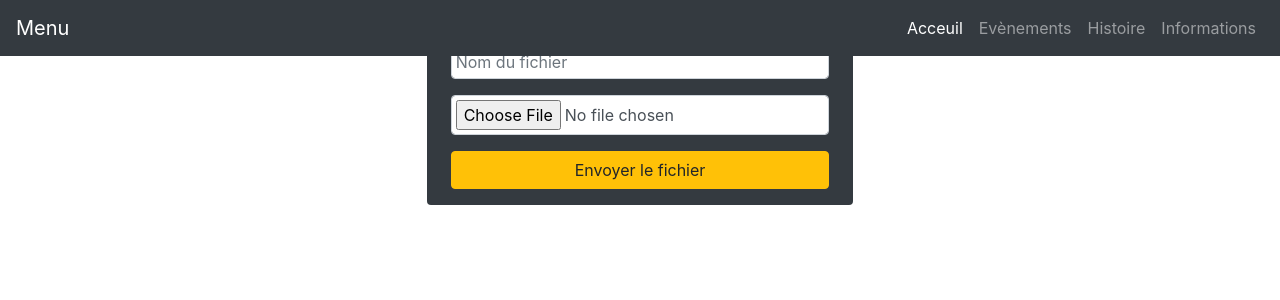
After one commit to SophieMurat/taekwondo, a PHP site: template view/inscriptionFilesView.php in a window 1280 px wide. The commit adds this page. Shown: the top 300 px of the page. Run offline with PHP 8.4, Linux system fonts and the light colour scheme; the template is opened without the code that fills it, so the values that code supplies are empty; some libraries are stand-ins or nearby versions.

Commit message:
Ajout du slider et du form pr envoyer les fichiers inscription

```diff
--- a/controller/FrontendController.php
+++ b/controller/FrontendController.php
@@ -10,7 +10,7 @@ class FrontendController
 {
     private $sliderManager;
 
-    public function construct(){
+    public function __construct(){
         $this->sliderManager = new SliderManager();
     }
 
--- a/model/SliderManager.php
+++ b/model/SliderManager.php
@@ -19,6 +19,8 @@ class SliderManager extends Manager
      * Get all slides
      */
     public function getAllSlides(){
-
+        $req =$this->db->query('SELECT * FROM p5_images');
+        $result=$req->fetchAll();
+        return $result;
     }
 }
--- /dev/null
+++ b/view/inscriptionFilesView.php
@@ -0,0 +1,28 @@
+<?php ob_start(); ?>
+
+<div class="container-fluid">
+    <div class="row justify-content-center">
+        <div class="col-lg-4 bg-dark rounded px-4">
+            <h4 class="text-center text-light p-1">Envoyer une fiche d'inscription</h4>
+            <form action="" method="post" enctype="multipart/form-data">
+                <div class="form-group">
+                    <input type="text" name="fileName" class="form-control p-1" placeholder="Nom du fichier" required>
+                </div>
+                <div class="form-group">
+                    <input type="file" name="pdf_file" class="form-control p-1" required>
+                </div>
+                <div class="form-group">
+                    <input type="submit" name="upload" class="btn btn-warning btn-block"
+                    value="Envoyer le fichier">
+                </div>
+                <div class="form-group">
+                    <h5 class="text-center text-light"><?= $this->msg; ?></h5>
+                </div>
+            </form>
+        </div>
+    </div>
+</div>
+
+<?php $content = ob_get_clean(); ?>
+
+<?php require('template.php'); ?>
--- a/view/template.php
+++ b/view/template.php
@@ -9,6 +9,29 @@
 
 </head>
 <body>
+<nav class="navbar navbar-expand-lg navbar-dark bg-dark fixed-top" id="mainNav">
+  <a class="navbar-brand" href="#">Menu</a>
+  <button class="navbar-toggler navbar-toggler-right" type="button" data-toggle="collapse" data-target="#navbarSupportedContent" aria-controls="navbarSupportedContent" aria-expanded="false" aria-label="Toggle navigation">
+    <span class="navbar-toggler-icon"></span>
+  </button>
+
+  <div class="collapse navbar-collapse" id="navbarSupportedContent">
+    <ul class="navbar-nav ml-auto">
+      <li class="nav-item active">
+        <a class="nav-link" href="#">Acceuil</a>
+      </li>
+      <li class="nav-item">
+        <a class="nav-link" href="#">Evènements</a>
+      </li>
+      <li class="nav-item">
+        <a class="nav-link" href="#" >Histoire</a>
+      </li>
+      <li class="nav-item">
+        <a class="nav-link" href="#">Informations</a>
+      </li>
+    </ul>
+  </div>
+</nav>
 <?= $content ?>
     <!-- Optional JavaScript -->
     <!-- jQuery first, then Popper.js, then Bootstrap JS -->
```
Also changed, not shown: controller/BackendController.php (+39 -0 lines), controller/Routeur.php (+7 -1 lines), model/FilesManager.php (added, +16 -0 lines), view/homePageView.php (added, +48 -0 lines), public/img/photo1.jpg (added), public/img/photo2.jpg (added), public/img/photo3.jpg (added), public/img/photo4.jpg (added).
